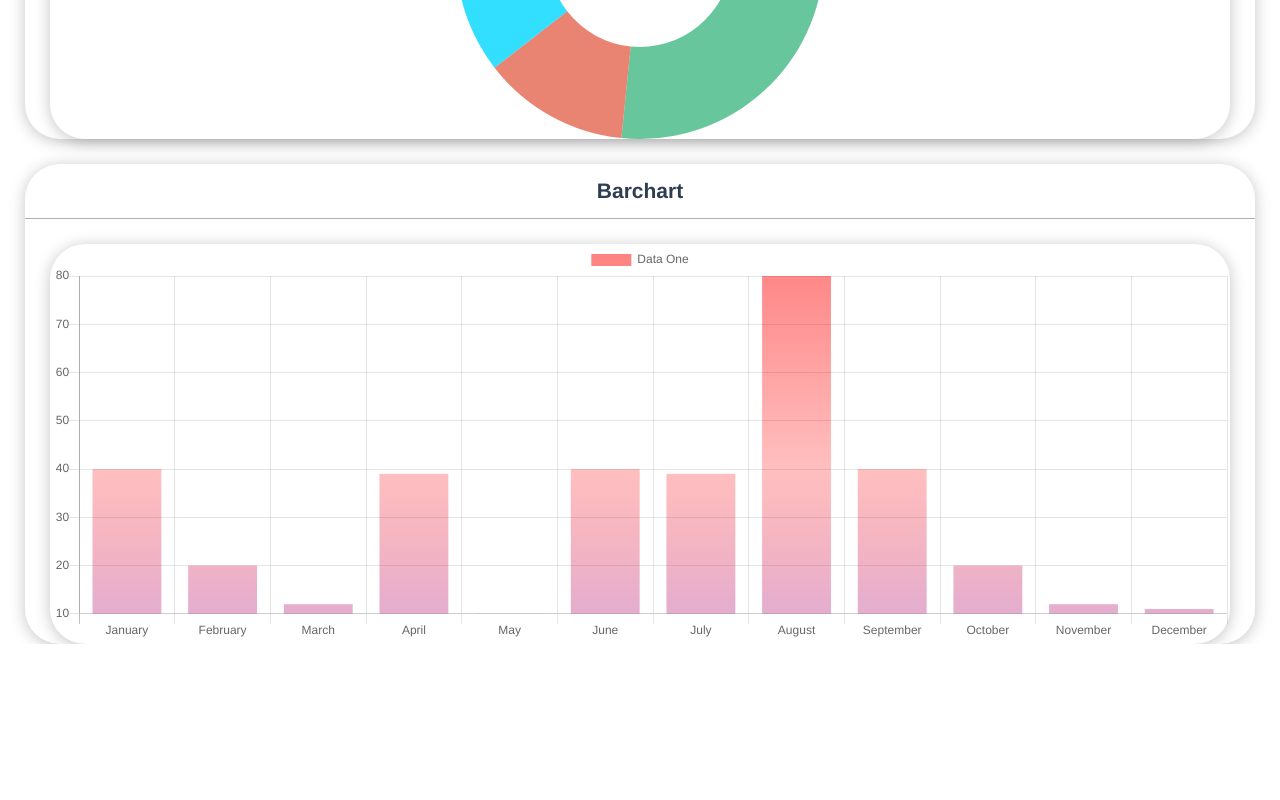
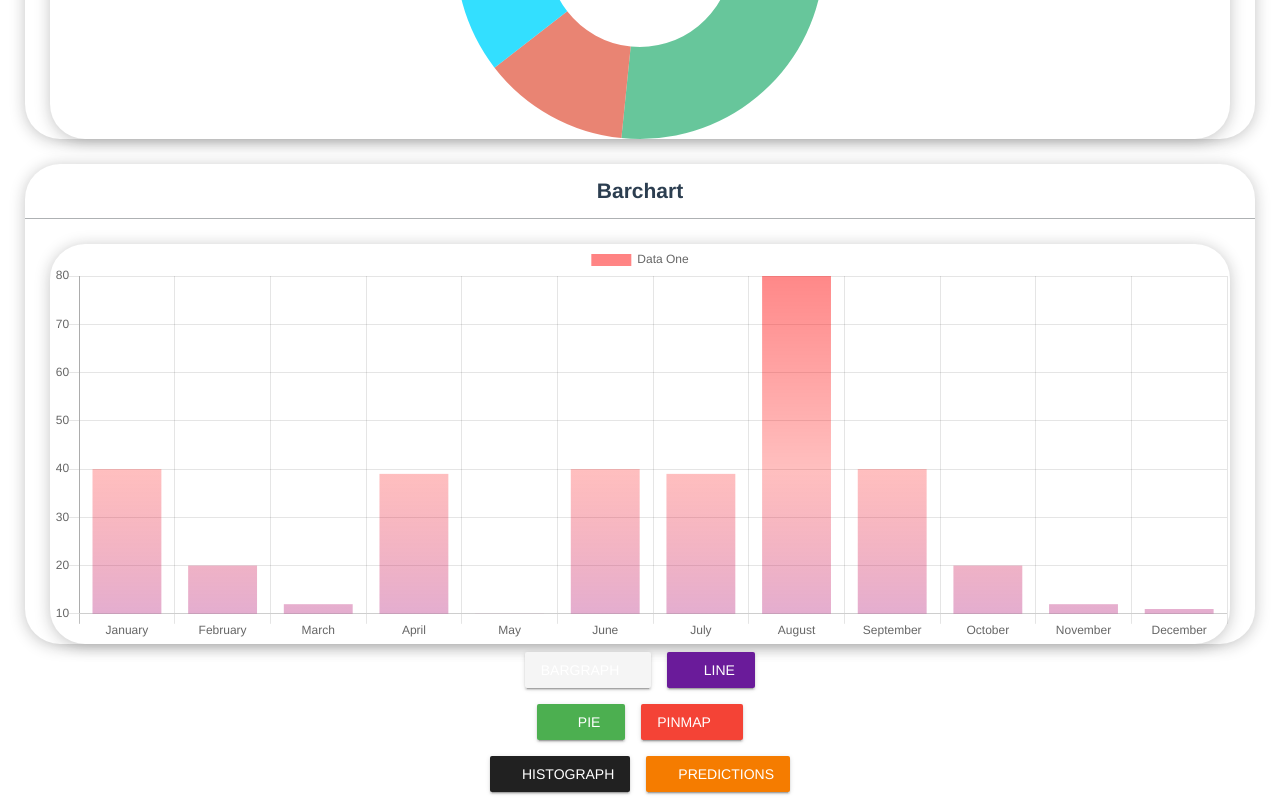
Before and after one commit to benTenure/Team10, a Vue app in the folder frontend/my-project/: page /#/ in a window 1280 px wide. Shown: the part 963-1763 px from the top of the page. Before the commit the page ends 1607 px from the top, so only its background shows below. Built offline with nearby package versions, Linux system fonts and the light colour scheme.

Commit message:
Modified my ticket 3

```diff
--- a/frontend/my-project/src/components/Home.vue
+++ b/frontend/my-project/src/components/Home.vue
@@ -15,7 +15,29 @@
         <bar-chart class="chart"></bar-chart>
       </div>
     </v-flex>
+    <v-btn class="ma-2" color="primary">BARGRAPH
+      <v-icon dark right>mdi-chart-bar</v-icon>
+    </v-btn>
+    <v-btn class="ma-2" color="purple darken-3" dark>
+      <v-icon dark left>mdi-chart-line</v-icon>LINE
+    </v-btn>
+    <div></div>
+    <v-btn class="ma-2" color="green" dark>
+      <v-icon dark left>mdi-chart-pie</v-icon>PIE
+    </v-btn>
+    <v-btn class="ma-2" color="red" dark>PINMAP
+      <v-icon dark right>mdi-map</v-icon>
+    </v-btn>
+    <div></div>
+    <v-btn class="ma-2" dark>
+      <v-icon dark left>mdi-chart-histogram</v-icon>
+      Histograph
+    </v-btn>
+    <v-btn class="ma-2" color="orange darken-2" dark>
+      <v-icon dark left>mdi-help</v-icon>Predictions
+    </v-btn>
   </div>
+
 </template>
 
 <script>
```
